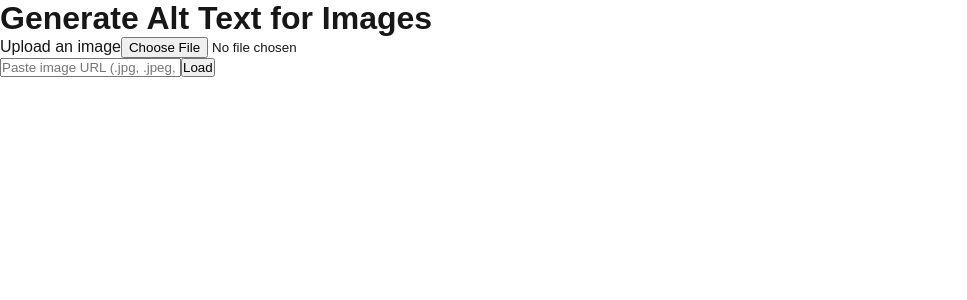
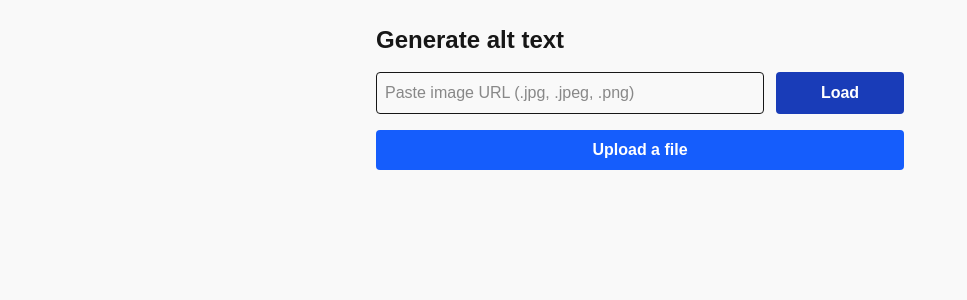
Before and after one commit to devieffe/imgalt-fe, a Next.js app: page / in a window 1280 px wide. Shown: the top 300 px of the page, without its empty margins (0-967 px from the left). Built offline with nearby package versions, Linux system fonts and the light colour scheme.

Commit message:
Fixes: UI, button events, alt text.

```diff
--- a/package.json
+++ b/package.json
@@ -15,9 +15,13 @@
     "react-dom": "19.1.0"
   },
   "devDependencies": {
+    "@tailwindcss/postcss": "^4.1.17",
     "@types/node": "^20",
     "@types/react": "^19",
     "@types/react-dom": "^19",
+    "autoprefixer": "^10.4.22",
+    "postcss": "^8.5.6",
+    "tailwindcss": "^4.1.17",
     "typescript": "^5"
   }
 }
--- /dev/null
+++ b/postcss.config.js
@@ -0,0 +1,6 @@
+module.exports = {
+  plugins: {
+    '@tailwindcss/postcss': {},
+    autoprefixer: {},
+  },
+};
--- a/src/app/api/imgalt/route.ts
+++ b/src/app/api/imgalt/route.ts
@@ -10,14 +10,14 @@ export async function POST(req: Request) {
     const { imageBase64 } = await req.json();
 
     const response = await openai.chat.completions.create({
-      model: 'gpt-4o', // ✅ NEW MODEL
+      model: 'gpt-4o',
       messages: [
         {
           role: 'user',
           content: [
             {
               type: 'text',
-              text: 'Describe this image for an alt attribute in HTML, be concise and specific.',
+              text: 'Describe this image for an alt attribute in HTML, in plain text, be concise and specific.',
             },
             {
               type: 'image_url',
@@ -31,7 +31,7 @@ export async function POST(req: Request) {
       max_tokens: 100,
     });
 
-    const altText = response.choices[0]?.message?.content ?? 'No description generated';
+    const altText = response.choices[0]?.message?.content ?? 'No description generated.';
     return NextResponse.json({ alt: altText });
   } catch (error) {
     console.error('OpenAI error:', error);
--- a/src/app/globals.css
+++ b/src/app/globals.css
@@ -1,42 +1,25 @@
+@import "tailwindcss";
+
+
 :root {
-  --background: #ffffff;
+  --background: #f9f9f9;
   --foreground: #171717;
+}
+
+@theme inline {
+  --color-background: var(--background);
+  --color-foreground: var(--foreground);
 }
 
 @media (prefers-color-scheme: dark) {
   :root {
     --background: #0a0a0a;
-    --foreground: #ededed;
+    --foreground: #e0e0e0;
   }
 }
 
-html,
 body {
-  max-width: 100vw;
-  overflow-x: hidden;
+  background: var(--background);
+  color: var(--foreground);
+  font-family: sans-serif;
 }
-
-body {
-  color: var(--foreground);
-  background: var(--background);
-  font-family: Arial, Helvetica, sans-serif;
-  -webkit-font-smoothing: antialiased;
-  -moz-osx-font-smoothing: grayscale;
-}
-
-* {
-  box-sizing: border-box;
-  padding: 0;
-  margin: 0;
-}
-
-a {
-  color: inherit;
-  text-decoration: none;
-}
-
-@media (prefers-color-scheme: dark) {
-  html {
-    color-scheme: dark;
-  }
-}
--- a/src/app/layout.tsx
+++ b/src/app/layout.tsx
@@ -1,20 +1,9 @@
 import type { Metadata } from "next";
-import { Geist, Geist_Mono } from "next/font/google";
-import "./globals.css";
-
-const geistSans = Geist({
-  variable: "--font-geist-sans",
-  subsets: ["latin"],
-});
-
-const geistMono = Geist_Mono({
-  variable: "--font-geist-mono",
-  subsets: ["latin"],
-});
+import './globals.css';
 
 export const metadata: Metadata = {
-  title: "Create Next App",
-  description: "Generated by create next app",
+  title: "Generate alt text for images",
+  description: "",
 };
 
 export default function RootLayout({
@@ -24,7 +13,7 @@ export default function RootLayout({
 }>) {
   return (
     <html lang="en">
-      <body className={`${geistSans.variable} ${geistMono.variable}`}>
+      <body>
         {children}
       </body>
     </html>
--- a/src/app/page.tsx
+++ b/src/app/page.tsx
@@ -1,125 +1,130 @@
 'use client';
 
-import { useState } from 'react';
+import React, { useState, useEffect } from 'react';
 
-export default function Home() {
+export default function AltTextGenerator() {
+  const [hydrated, setHydrated] = useState(false);
   const [imageSrc, setImageSrc] = useState('');
+  const [imageUrlInput, setImageUrlInput] = useState('');
   const [altText, setAltText] = useState('');
+  const [error, setError] = useState('');
   const [loading, setLoading] = useState(false);
-  const [imageUrlInput, setImageUrlInput] = useState('');
-  const [error, setError] = useState('');
+
+  useEffect(() => setHydrated(true), []);
 
   const allowedTypes = ['image/jpeg', 'image/png', 'image/jpg'];
 
-  const handleUpload = async (e) => {
-    const file = e.target.files?.[0];
-    if (!file) return;
-
-    if (!allowedTypes.includes(file.type)) {
-      setError('Only .jpg, .jpeg, and .png files are supported.');
-      return;
-    }
-
+  const generateAltText = async (src: string) => {
+    setAltText('');
     setError('');
-    const reader = new FileReader();
-    reader.onloadend = async () => {
-      const base64 = reader.result;
-      setImageSrc(base64);
-      await generateAltText(base64);
-    };
-    reader.readAsDataURL(file);
-  };
-
-  const handleUrlSubmit = async () => {
-    if (!imageUrlInput) return;
-
-    const isValidImage = imageUrlInput.match(/\.(jpg|jpeg|png)$/i);
-    if (!isValidImage) {
-      setError('Only image URLs ending in .jpg, .jpeg, or .png are allowed.');
-      return;
-    }
-
-    setError('');
-    setImageSrc(imageUrlInput);
-    await generateAltText(imageUrlInput);
-  };
-
-  const generateAltText = async (src) => {
     setLoading(true);
-    setAltText('');
-
     try {
       const res = await fetch('/api/imgalt', {
         method: 'POST',
         headers: { 'Content-Type': 'application/json' },
         body: JSON.stringify({ imageBase64: src }),
       });
-
       const data = await res.json();
-      if (res.ok) {
-        setAltText(data.alt || 'No alt generated.');
-      } else {
-        setError(data.error || 'Failed to generate alt text.');
-      }
-    } catch (err) {
+      if (res.ok) setAltText(data.alt || 'No alt text generated.');
+      else setError(data.error || 'Failed to generate alt text.');
+    } catch {
       setError('Something went wrong.');
     }
-
     setLoading(false);
   };
 
+  const handleUpload = (e: React.ChangeEvent<HTMLInputElement>) => {
+    const file = e.target.files?.[0];
+    if (!file) return;
+    if (!allowedTypes.includes(file.type)) {
+      setError('Only .jpg, .jpeg, and .png files are supported.');
+      return;
+    }
+
+    const reader = new FileReader();
+    reader.onloadend = () => {
+      const base64 = reader.result as string;
+      setImageSrc(base64);
+      generateAltText(base64);
+    };
+    reader.readAsDataURL(file);
+  };
+
+  const handleUrlSubmit = () => {
+    if (!imageUrlInput.trim()) return;
+    if (!imageUrlInput.match(/\.(jpg|jpeg|png)$/i)) {
+      setError('Only image URLs ending in .jpg, .jpeg, or .png are allowed.');
+      return;
+    }
+    setImageSrc(imageUrlInput);
+    generateAltText(imageUrlInput);
+  };
+
+  if (!hydrated) return null;
+
   return (
-    <main className="min-h-screen p-6 flex flex-col items-center justify-start text-center bg-gray-50">
-      <h1 className="text-3xl font-bold mb-8 text-gray-800">Generate Alt Text for Images</h1>
+    <div className="p-6 max-w-xl mx-auto space-y-4">
+      <h1 className="text-2xl font-bold">Generate alt text</h1>
 
-      <div className="w-full max-w-lg bg-white shadow-lg rounded-2xl p-6 space-y-6 border border-gray-200">
-        <div className="flex flex-col space-y-2">
-          <label className="text-left text-sm font-medium text-gray-700">Upload an image</label>
-          <input
-            type="file"
-            accept=".jpg,.jpeg,.png"
-            onChange={handleUpload}
-            className="file:mr-4 file:py-2 file:px-4 file:rounded-full file:border-0 file:bg-blue-600 file:text-white file:cursor-pointer file:hover:bg-blue-700 text-gray-700"
-          />
-        </div>
-
-        <div className="flex gap-2 items-center">
+      {/* URL input */}
+      <div className="flex gap-3">
         <input
           type="text"
-            placeholder="Paste image URL (.jpg, .jpeg, .png)"
           value={imageUrlInput}
           onChange={(e) => setImageUrlInput(e.target.value)}
-            className="border px-3 py-2 rounded-lg w-full focus:ring-2 focus:ring-blue-400 focus:outline-none"
+          placeholder="Paste image URL (.jpg, .jpeg, .png)"
+          className="flex-1 border rounded p-2"
+          onKeyDown={(e) => e.key === 'Enter' && handleUrlSubmit()}
         />
         <button
           onClick={handleUrlSubmit}
-            className="bg-blue-600 text-white px-4 py-2 rounded-lg hover:bg-blue-700 shadow-sm"
+          className="bg-blue-800 hover:bg-blue-900 text-white font-semibold px-4 py-2 rounded w-32 flex-shrink-0"
         >
           Load
         </button>
       </div>
 
-        {error && <p className="text-red-600 text-sm">{error}</p>}
+      {/* File upload */}
+      <div>
+        <label>
+          <input
+            type="file"
+            accept=".jpg,.jpeg,.png"
+            onChange={handleUpload}
+            className="hidden"
+          />
+          <p className="bg-blue-600 hover:bg-blue-700 text-white font-semibold px-4 py-2 rounded w-full text-center cursor-pointer">
+            Upload a file
+          </p>
+        </label>
       </div>
 
-      {imageSrc && (
-        <img
-          src={imageSrc}
-          alt="Uploaded preview"
-          className="my-6 max-h-72 rounded-xl shadow-md border"
-        />
+      {/* Error */}
+      {error && (
+        <div className="mt-4 p-4 rounded border shadow-sm overflow-hidden">
+          {error}
+        </div>
       )}
 
+      {/* Image preview */}
+      {imageSrc && (
+        <div className="mt-4 p-4 rounded border shadow-sm overflow-hidden max-h-400px">
+          <img src={imageSrc} alt="Image" className="max-h-400px mx-auto" />
+        </div>
+      )}
+
+      {/* Loading / Alt text */}
       {loading ? (
-        <p className="text-gray-600 italic animate-pulse">Generating alt text...</p>
+        <div className="mt-4 p-4 rounded border shadow-sm overflow-hidden">
+          Generating alt ...
+        </div>
       ) : (
         altText && (
-          <div className="mt-4 bg-white border rounded-xl shadow p-4 max-w-lg">
-            <p className="text-gray-800 font-semibold text-left">Alt text:</p>
-            <p className="text-gray-600 text-left mt-1">{altText}</p>
+          <div className="mt-4 p-4 rounded border shadow-sm overflow-hidden">
+            <p>{altText}</p>
           </div>
         )
       )}
-    </main>
+    </div>
   );
 }
--- /dev/null
+++ b/tailwind.config.js
@@ -0,0 +1,10 @@
+/** @type {import('tailwindcss').Config} */
+module.exports = {
+  content: [
+    "./src/app/**/*.{js,ts,jsx,tsx}",
+    "./src/components/**/*.{js,ts,jsx,tsx}",
+    "./src/pages/**/*.{js,ts,jsx,tsx}"
+  ],
+  theme: { extend: {} },
+  plugins: [],
+};
```
Also changed, not shown: 1 other file (tests, documents, lock files or other folders). Lines whose indentation alone changed are shown as unchanged.
